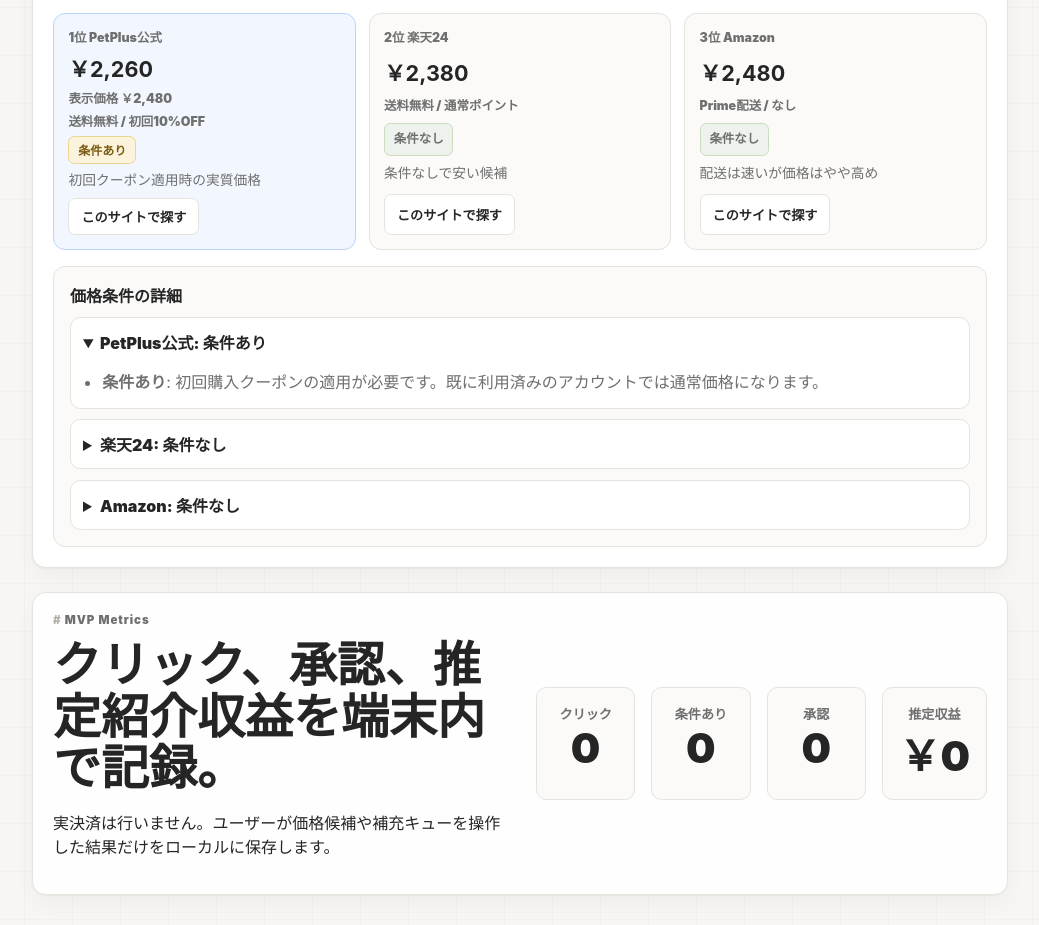
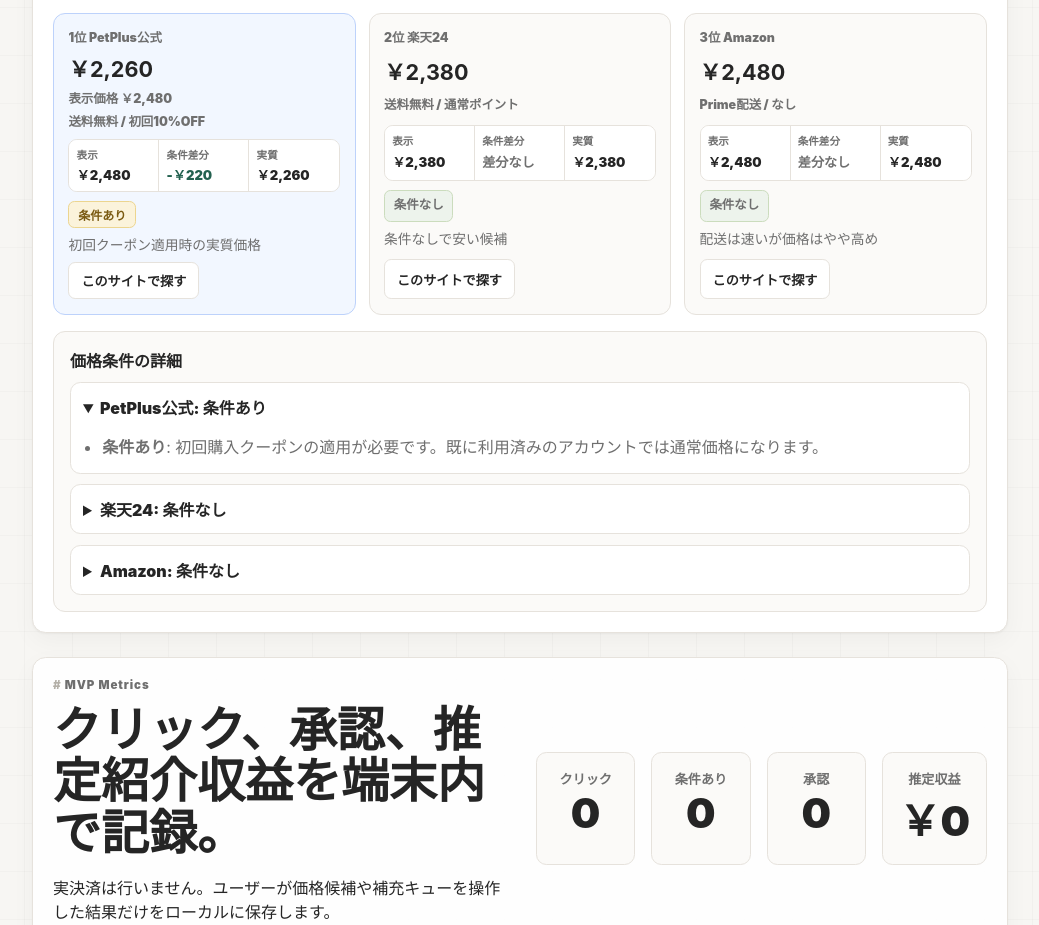
Before and after one commit to TMluku/Home-stack, a Next.js app: page / in a window 1280 px wide. Shown: the part 5080-6005 px from the top of the page, without its empty margins (120-1159 px from the left). Built offline with nearby package versions, Linux system fonts and the light colour scheme.

Commit message:
Show comparison price breakdowns

```diff
--- a/src/app/globals.css
+++ b/src/app/globals.css
@@ -1342,6 +1342,55 @@
   margin-bottom: 0;
 }
 
+.comparison-breakdown {
+  border: 1px solid var(--line);
+  border-radius: 0.55rem;
+  display: grid;
+  gap: 0;
+  grid-template-columns: repeat(3, minmax(0, 1fr));
+  margin: 0.2rem 0;
+  overflow: hidden;
+}
+
+.comparison-breakdown div {
+  background: #ffffff;
+  border-right: 1px solid var(--line);
+  display: grid;
+  gap: 0.15rem;
+  min-width: 0;
+  padding: 0.45rem;
+}
+
+.comparison-breakdown div:last-child {
+  border-right: 0;
+}
+
+.comparison-breakdown dt {
+  color: var(--muted);
+  font-size: 0.66rem;
+  font-weight: 900;
+}
+
+.comparison-breakdown dd {
+  color: var(--ink);
+  font-size: 0.82rem;
+  font-weight: 900;
+  margin: 0;
+  overflow-wrap: anywhere;
+}
+
+.comparison-breakdown__adjustment--subtract dd {
+  color: #23614f;
+}
+
+.comparison-breakdown__adjustment--add dd {
+  color: #7a5a12;
+}
+
+.comparison-breakdown__adjustment--plain dd {
+  color: var(--muted);
+}
+
 .condition-banner {
   background: #fbf3db;
   border: 1px solid #ecd58f;
--- a/src/components/HomeStackApp.tsx
+++ b/src/components/HomeStackApp.tsx
@@ -1757,6 +1757,7 @@
             <small>
               {competitor.shipping} / {competitor.points}
             </small>
+            <ComparisonPriceBreakdown competitor={competitor} />
             {competitor.conditions.length > 0 ? (
               <a className="condition-banner" href={`#conditions-${offer.id}`}>
                 条件あり
@@ -1793,6 +1794,34 @@
         ))}
       </div>
     </section>
+  );
+}
+
+function ComparisonPriceBreakdown({ competitor }: { competitor: Offer["competitors"][number] }) {
+  const adjustment = competitor.effectivePrice - competitor.listPrice;
+  const adjustmentLabel =
+    adjustment === 0
+      ? "差分なし"
+      : adjustment > 0
+        ? `+${yenFormatter.format(adjustment)}`
+        : `-${yenFormatter.format(Math.abs(adjustment))}`;
+  const adjustmentTone = adjustment === 0 ? "plain" : adjustment > 0 ? "add" : "subtract";
+
+  return (
+    <dl className="comparison-breakdown" aria-label={`${competitor.retailer}の実質価格内訳`}>
+      <div>
+        <dt>表示</dt>
+        <dd>{yenFormatter.format(competitor.listPrice)}</dd>
+      </div>
+      <div className={`comparison-breakdown__adjustment comparison-breakdown__adjustment--${adjustmentTone}`}>
+        <dt>条件差分</dt>
+        <dd>{adjustmentLabel}</dd>
+      </div>
+      <div>
+        <dt>実質</dt>
+        <dd>{yenFormatter.format(competitor.effectivePrice)}</dd>
+      </div>
+    </dl>
   );
 }
 
```
Also changed, not shown: 1 other file (tests, documents, lock files or other folders).
